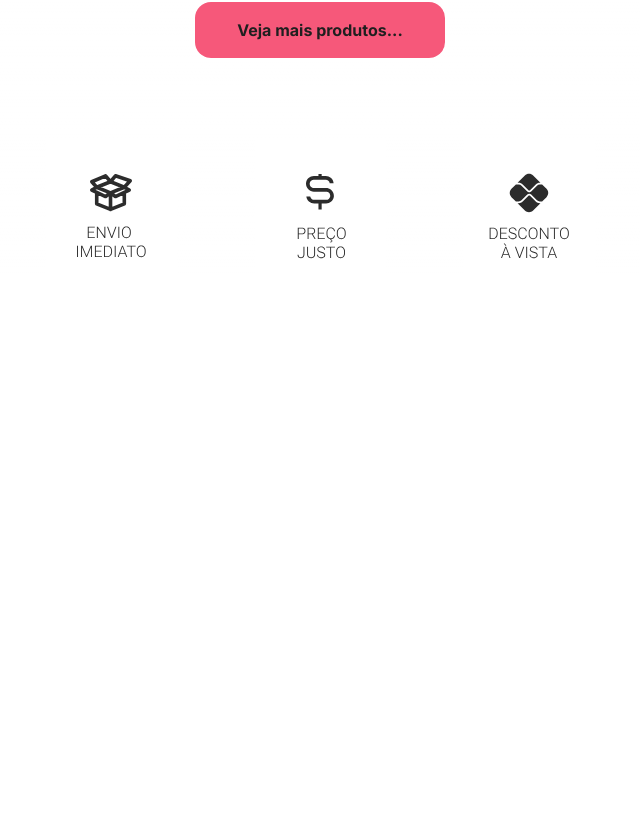
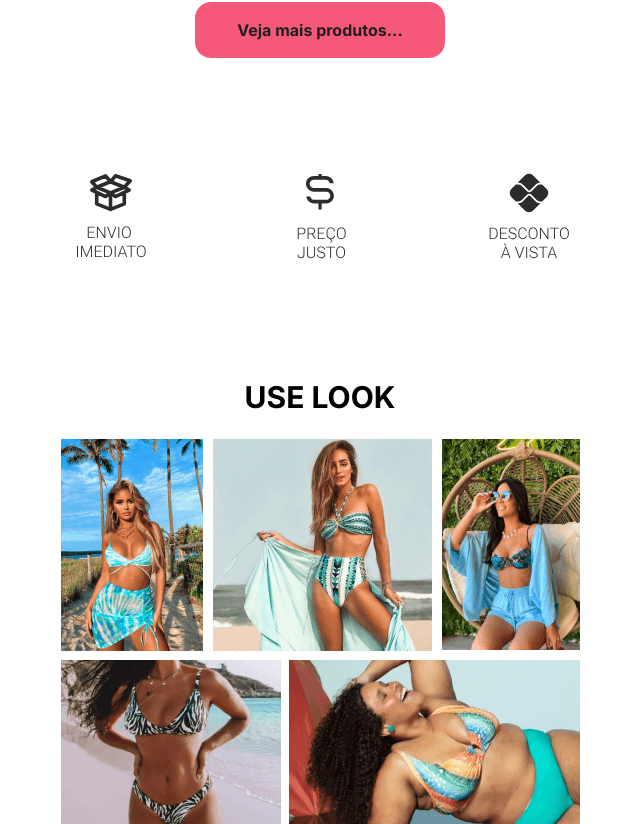
Before and after one commit to Alefthiago/Sol-e-Art, a Next.js app in the folder front/: page / in a window 1280 px wide. Shown: the part 1976-2800 px from the top of the page, without its empty margins (320-960 px from the left). Before the commit the page ends 2251 px from the top, so only its background shows below. Built offline with nearby package versions, Linux system fonts and the light colour scheme.

Commit message:
landing page pronta.

```diff
--- /dev/null
+++ b/front/src/app/components/footer.tsx
@@ -0,0 +1,14 @@
+import React from 'react'
+import { Know } from './getknow'
+
+export const Footer = () => {
+    return (
+        <>
+            <div className='flex flex-col text-center bg-pinks font-bold mt-12'>
+                <Know/>
+                <p className='my-10 text-blackcontent text-sm'> 2024 SOL E ART S/A Rua Malvinas Inglesa, 100, Goiana - Brasil - v1.0 <br />
+                    Todos os direitos reservados.</p>
+            </div>
+        </>
+    )
+}
--- a/front/src/app/components/getknow.tsx
+++ b/front/src/app/components/getknow.tsx
@@ -3,8 +3,9 @@ import React from 'react'
 export const Know = () => {
     return (
         <>
-            <div className='flex flex-col text-center text-blackcontent font-bold'>
-                Conheça-nos
+            <div className='flex flex-col text-center text-blackcontent font-bold mt-6'>
+                <p className='text-blackcontent'>Conheça-nos
+                </p>
                 <div className='flex justify-center items-center gap-6 mt-4'>
                     <a href="">
                         <svg className='hover:scale-125 duration-300' width="28" height="28" viewBox="0 0 28 28" fill="none" xmlns="http://www.w3.org/2000/svg">
--- a/front/src/app/pages/landingpage.tsx
+++ b/front/src/app/pages/landingpage.tsx
@@ -5,6 +5,7 @@ import Carrosel from '../components/carousel';
 import Sizebutton from '../components/sizebutton';
 import { Know } from '../components/getknow';
 import { Cardsell } from '../components/productcard';
+import { Footer } from '../components/footer';
 
 const Landing = () => {
 
@@ -120,7 +121,19 @@ const Landing = () => {
             </div>
             {/* Fim> envio/preço/desconto */}
 
+            {/* Inicio> look use*/}
 
+            <div className='flex justify-center'>
+                <div className='flex flex-col'>
+                    <h1 className='text-black font-bold text-3xl text-center m-6'>USE LOOK</h1>
+                    <div className=''>
+                        <img src="./images/use-look.png" alt="" />
+                    </div>
+                </div>
+            </div>
+            {/* Fim> look use */}
+
+            <Footer/>
 
         </>
     )
```
Also changed, not shown: front/public/images/use-look.png (added).
